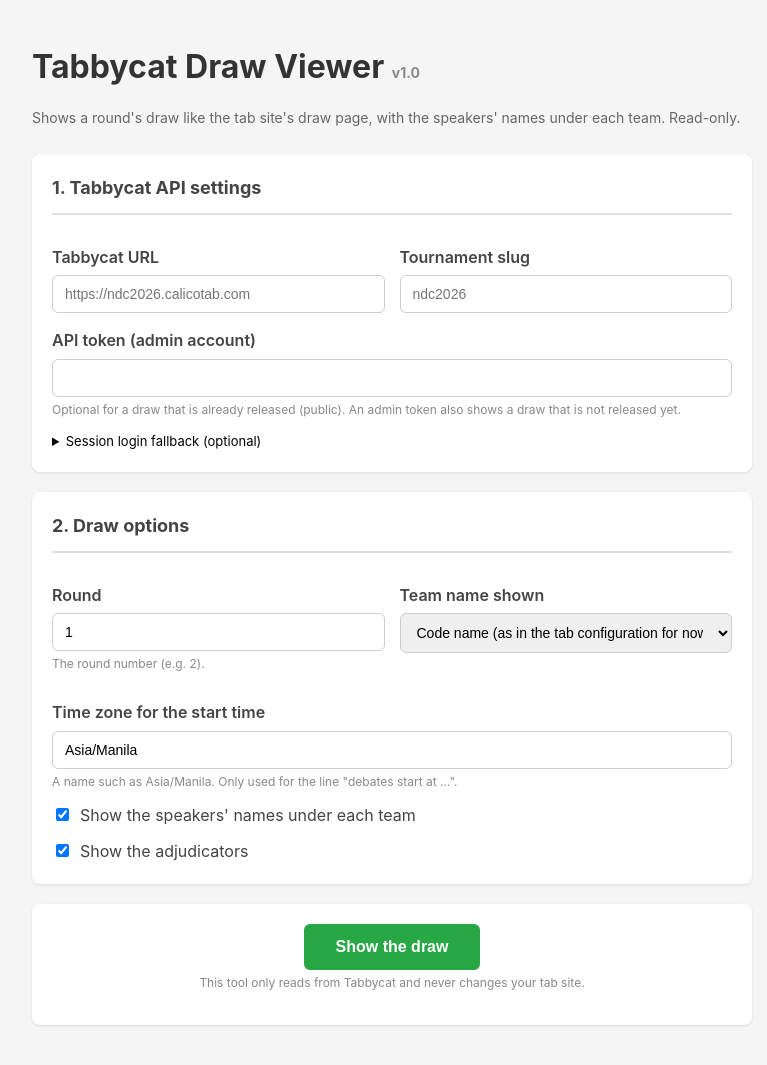
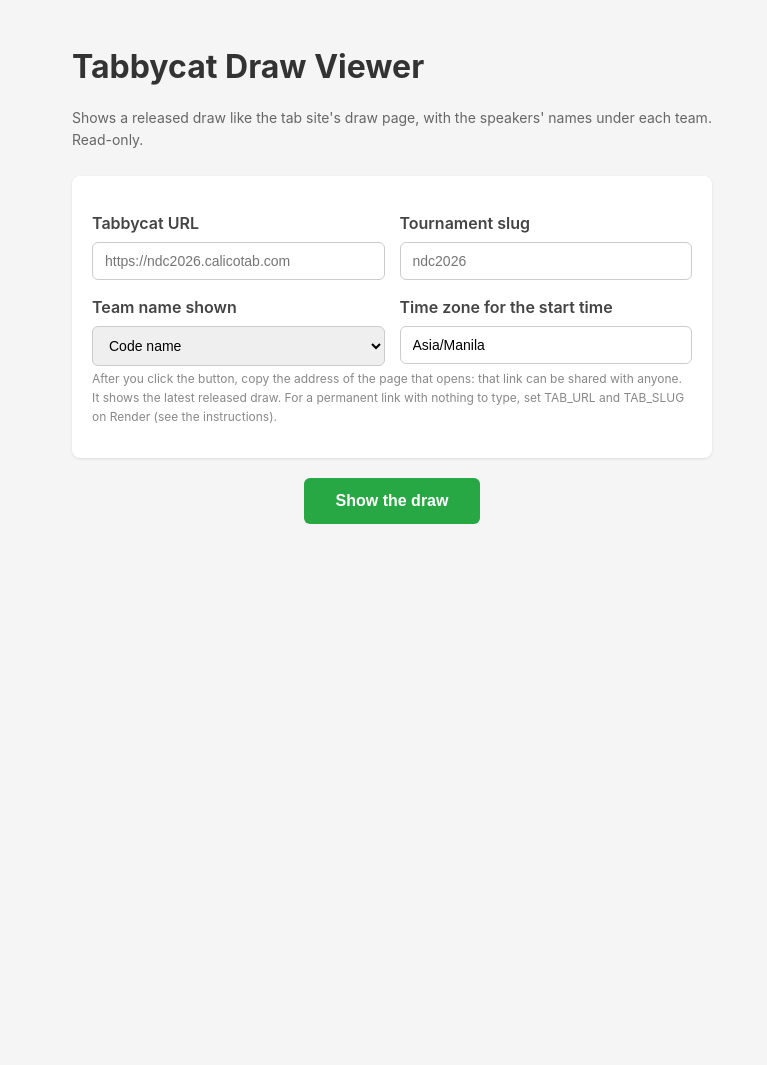
Before and after one commit to rudimentary883/drawdisplay, a Flask app: page / in a window 1280 px wide. Shown: the whole page, without its empty margins (248-1015 px from the left). After the commit the page ends 524 px from the top, so only its background shows below. Run offline with Flask 3, Linux system fonts and the light colour scheme.

Commit message:
Refactor index.html layout and form structure
Updated layout and form elements in index.html for better usability and clarity.

```diff
--- a/templates/index.html
+++ b/templates/index.html
@@ -6,71 +6,45 @@
     <title>Tabbycat Draw Viewer</title>
     <style>
         * { box-sizing: border-box; }
-        body { font-family: -apple-system, BlinkMacSystemFont, "Segoe UI", Roboto, sans-serif; max-width: 760px; margin: 0 auto;
+        body { font-family: -apple-system, BlinkMacSystemFont, "Segoe UI", Roboto, sans-serif; max-width: 680px; margin: 0 auto;
                padding: 20px; background: #f5f5f5; line-height: 1.6; }
         h1 { color: #333; margin-bottom: 5px; }
         .subtitle { color: #666; font-size: 14px; margin-bottom: 25px; }
         .card { background: #fff; border-radius: 8px; padding: 20px; margin-bottom: 20px; box-shadow: 0 1px 3px rgba(0,0,0,.1); }
-        .card h2 { margin-top: 0; font-size: 18px; color: #444; border-bottom: 2px solid #e0e0e0; padding-bottom: 10px; }
         label { display: block; font-weight: 600; margin: 15px 0 5px; color: #444; }
-        input[type=text], input[type=password], input[type=url], input[type=number], select { width: 100%; padding: 10px 12px;
-               border: 1px solid #ccc; border-radius: 6px; font-size: 14px; }
-        .check { display: flex; gap: 8px; align-items: flex-start; font-weight: normal; margin: 10px 0 0; cursor: pointer; }
-        .check input { margin-top: 5px; }
+        input[type=text], input[type=url], select { width: 100%; padding: 10px 12px; border: 1px solid #ccc; border-radius: 6px; font-size: 14px; }
         .hint { font-size: 12px; color: #888; margin-top: 3px; }
         .two-col { display: grid; grid-template-columns: 1fr 1fr; gap: 15px; }
         @media (max-width: 600px) { .two-col { grid-template-columns: 1fr; } }
         .btn { background: #28a745; color: #fff; border: 0; padding: 14px 32px; border-radius: 6px; font-size: 16px; cursor: pointer; font-weight: 600; }
-        .btn:hover { background: #218838; }
         .flash { padding: 12px 16px; border-radius: 6px; margin-bottom: 15px; background: #f8d7da; color: #721c24; }
-        summary { cursor: pointer; font-size: 13px; margin-top: 10px; }
     </style>
 </head>
 <body>
-    <h1>Tabbycat Draw Viewer <span style="font-size:14px;color:#888;">v1.0</span></h1>
-    <p class="subtitle">Shows a round's draw like the tab site's draw page, with the speakers' names under each team. Read-only.</p>
+    <h1>Tabbycat Draw Viewer</h1>
+    <p class="subtitle">Shows a released draw like the tab site's draw page, with the speakers' names under each team. Read-only.</p>
     {% if error %}<div class="flash">{{ error }}</div>{% endif %}
-    <form action="/draw" method="POST">
+    <form action="/" method="GET">
         <div class="card">
-            <h2>1. Tabbycat API settings</h2>
             <div class="two-col">
-                <div><label for="api_url">Tabbycat URL</label>
-                    <input type="url" name="api_url" id="api_url" value="{{ f.get('api_url', '') }}" placeholder="https://ndc2026.calicotab.com" required></div>
-                <div><label for="tournament_slug">Tournament slug</label>
-                    <input type="text" name="tournament_slug" id="tournament_slug" value="{{ f.get('tournament_slug', '') }}" placeholder="ndc2026" required></div>
+                <div><label for="url">Tabbycat URL</label>
+                    <input type="url" name="url" id="url" value="{{ f.get('url', '') }}" placeholder="https://ndc2026.calicotab.com" required></div>
+                <div><label for="slug">Tournament slug</label>
+                    <input type="text" name="slug" id="slug" value="{{ f.get('slug', '') }}" placeholder="ndc2026" required></div>
             </div>
-            <label for="api_token">API token (admin account)</label>
-            <input type="text" name="api_token" id="api_token" autocomplete="off">
-            <p class="hint">Optional for a draw that is already released (public). An admin token also shows a draw that is not released yet.</p>
-            <details><summary>Session login fallback (optional)</summary>
-                <div class="two-col">
-                    <div><label>Admin username</label><input type="text" name="api_username" value="{{ f.get('api_username', '') }}"></div>
-                    <div><label>Admin password</label><input type="password" name="api_password" autocomplete="off"></div>
-                </div>
-            </details>
+            <div class="two-col">
+                <div><label for="name">Team name shown</label>
+                    <select name="name" id="name">
+                        {% for k, v in (('code', 'Code name'), ('short', 'Short name'), ('long', 'Full name'), ('reference', 'Reference only')) %}
+                        <option value="{{ k }}" {% if f.get('name', 'code') == k %}selected{% endif %}>{{ v }}</option>{% endfor %}
+                    </select></div>
+                <div><label for="tz">Time zone for the start time</label>
+                    <input type="text" name="tz" id="tz" value="{{ f.get('tz', 'Asia/Manila') }}"></div>
+            </div>
+            <p class="hint">After you click the button, copy the address of the page that opens: that link can be shared with anyone. It shows the latest released draw.
+                For a permanent link with nothing to type, set TAB_URL and TAB_SLUG on Render (see the instructions).</p>
         </div>
-        <div class="card">
-            <h2>2. Draw options</h2>
-            <div class="two-col">
-                <div><label for="round">Round</label>
-                    <input type="text" name="round" id="round" value="{{ f.get('round', '1') }}" placeholder="2">
-                    <p class="hint">The round number (e.g. 2).</p></div>
-                <div><label for="name_field">Team name shown</label>
-                    <select name="name_field" id="name_field">
-                        {% for k, v in (('code', 'Code name (as in the tab configuration for now)'), ('short', 'Short name'), ('long', 'Full name'), ('reference', 'Reference only')) %}
-                        <option value="{{ k }}" {% if f.get('name_field', 'code') == k %}selected{% endif %}>{{ v }}</option>{% endfor %}
-                    </select></div>
-            </div>
-            <label for="timezone">Time zone for the start time</label>
-            <input type="text" name="timezone" id="timezone" value="{{ f.get('timezone', 'Asia/Manila') }}">
-            <p class="hint">A name such as Asia/Manila. Only used for the line "debates start at ...".</p>
-            <label class="check"><input type="checkbox" name="show_speakers" checked><span>Show the speakers' names under each team</span></label>
-            <label class="check"><input type="checkbox" name="show_adjudicators" checked><span>Show the adjudicators</span></label>
-        </div>
-        <div class="card" style="text-align:center;">
-            <button class="btn" type="submit">Show the draw</button>
-            <p class="hint">This tool only reads from Tabbycat and never changes your tab site.</p>
-        </div>
+        <div style="text-align:center;"><button class="btn" type="submit">Show the draw</button></div>
     </form>
 </body>
 </html>
```
